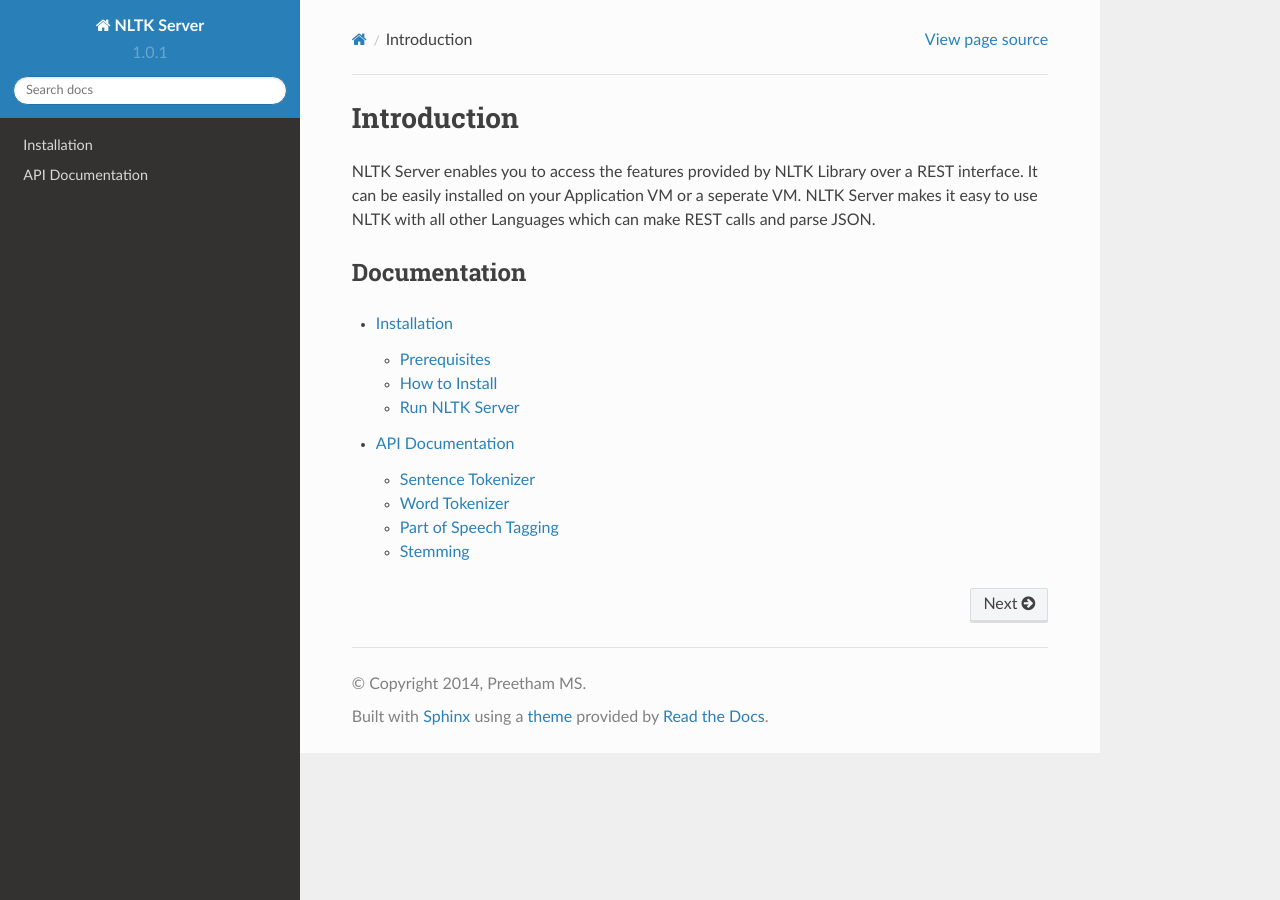
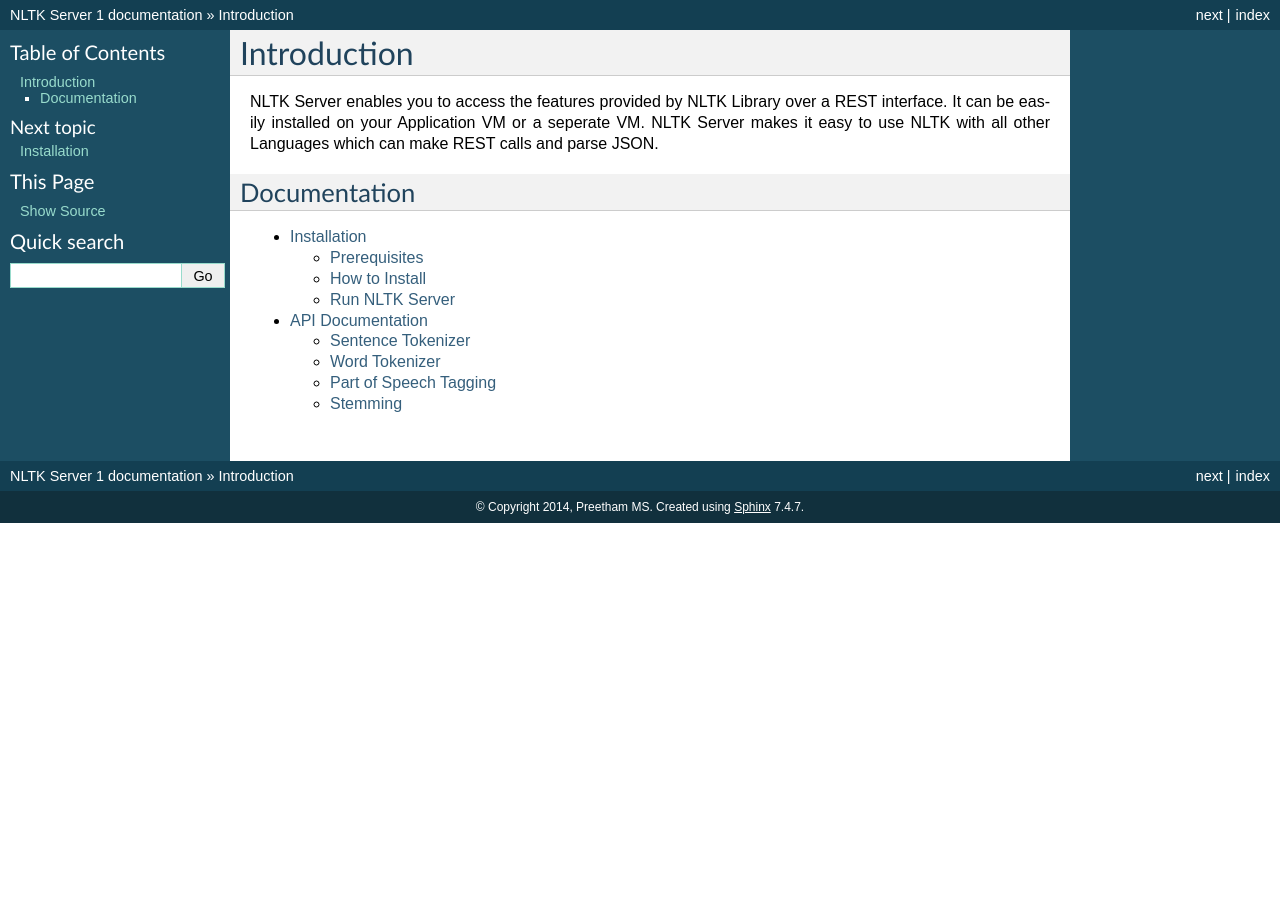
Before and after one commit to preems/nltk-server, a Sphinx documentation site: the page built from docs/source/index.rst, in a window 1280 px wide. Built offline with Sphinx 7.4.7, drawn with Linux system fonts in a browser that asks for light colours; some of the changed lines change nothing that is shown.

Commit message:
Merging Sphinx build conf.py
Signed-off-by: Preetham MS <me@preetham.in>

```diff
--- a/docs/source/conf-rtd.py
+++ /dev/null
@@ -1,266 +0,0 @@
-# -*- coding: utf-8 -*-
-#
-# NLTK Server documentation build configuration file, created by
-# sphinx-quickstart on Tue Dec 23 16:54:51 2014.
-#
-# This file is execfile()d with the current directory set to its
-# containing dir.
-#
-# Note that not all possible configuration values are present in this
-# autogenerated file.
-#
-# All configuration values have a default; values that are commented out
-# serve to show the default.
-
-import sys
-import os
-sys.path.append(os.path.abspath('sphinxcontrib'))
-
-# If extensions (or modules to document with autodoc) are in another directory,
-# add these directories to sys.path here. If the directory is relative to the
-# documentation root, use os.path.abspath to make it absolute, like shown here.
-#sys.path.insert(0, os.path.abspath('.'))
-
-# -- General configuration ------------------------------------------------
-
-# If your documentation needs a minimal Sphinx version, state it here.
-#needs_sphinx = '1.0'
-
-# Add any Sphinx extension module names here, as strings. They can be
-# extensions coming with Sphinx (named 'sphinx.ext.*') or your custom
-# ones.
-extensions = [
-    'sphinx.ext.autodoc',
-    'sphinx.ext.todo',
-    'sphinx.ext.ifconfig',
-    'httpdomain'
-]
-
-# Add any paths that contain templates here, relative to this directory.
-templates_path = ['_templates']
-
-# The suffix of source filenames.
-source_suffix = '.rst'
-
-# The encoding of source files.
-#source_encoding = 'utf-8-sig'
-
-# The master toctree document.
-master_doc = 'index'
-
-# General information about the project.
-project = u'NLTK Server'
-copyright = u'2014, Preetham MS'
-
-# The version info for the project you're documenting, acts as replacement for
-# |version| and |release|, also used in various other places throughout the
-# built documents.
-#
-# The short X.Y version.
-version = '1.0.1'
-# The full version, including alpha/beta/rc tags.
-release = '1'
-
-# The language for content autogenerated by Sphinx. Refer to documentation
-# for a list of supported languages.
-#language = None
-
-# There are two options for replacing |today|: either, you set today to some
-# non-false value, then it is used:
-#today = ''
-# Else, today_fmt is used as the format for a strftime call.
-#today_fmt = '%B %d, %Y'
-
-# List of patterns, relative to source directory, that match files and
-# directories to ignore when looking for source files.
-exclude_patterns = []
-
-# The reST default role (used for this markup: `text`) to use for all
-# documents.
-#default_role = None
-
-# If true, '()' will be appended to :func: etc. cross-reference text.
-#add_function_parentheses = True
-
-# If true, the current module name will be prepended to all description
-# unit titles (such as .. function::).
-#add_module_names = True
-
-# If true, sectionauthor and moduleauthor directives will be shown in the
-# output. They are ignored by default.
-#show_authors = False
-
-# The name of the Pygments (syntax highlighting) style to use.
-pygments_style = 'sphinx'
-
-# A list of ignored prefixes for module index sorting.
-#modindex_common_prefix = []
-
-# If true, keep warnings as "system message" paragraphs in the built documents.
-#keep_warnings = False
-
-
-# -- Options for HTML output ----------------------------------------------
-
-# The theme to use for HTML and HTML Help pages.  See the documentation for
-# a list of builtin themes.
-html_theme = 'default'
-#html_theme = "sphinx_rtd_theme"
-
-# Theme options are theme-specific and customize the look and feel of a theme
-# further.  For a list of options available for each theme, see the
-# documentation.
-#html_theme_options = {}
-
-# Add any paths that contain custom themes here, relative to this directory.
-html_theme_path = []
-#html_theme_path = [sphinx_rtd_theme.get_html_theme_path()]
-
-# The name for this set of Sphinx documents.  If None, it defaults to
-# "<project> v<release> documentation".
-#html_title = None
-
-# A shorter title for the navigation bar.  Default is the same as html_title.
-#html_short_title = None
-
-# The name of an image file (relative to this directory) to place at the top
-# of the sidebar.
-#html_logo = None
-
-# The name of an image file (within the static path) to use as favicon of the
-# docs.  This file should be a Windows icon file (.ico) being 16x16 or 32x32
-# pixels large.
-#html_favicon = None
-
-# Add any paths that contain custom static files (such as style sheets) here,
-# relative to this directory. They are copied after the builtin static files,
-# so a file named "default.css" will overwrite the builtin "default.css".
-html_static_path = ['_static']
-
-# Add any extra paths that contain custom files (such as robots.txt or
-# .htaccess) here, relative to this directory. These files are copied
-# directly to the root of the documentation.
-#html_extra_path = []
-
-# If not '', a 'Last updated on:' timestamp is inserted at every page bottom,
-# using the given strftime format.
-#html_last_updated_fmt = '%b %d, %Y'
-
-# If true, SmartyPants will be used to convert quotes and dashes to
-# typographically correct entities.
-#html_use_smartypants = True
-
-# Custom sidebar templates, maps document names to template names.
-#html_sidebars = {}
-
-# Additional templates that should be rendered to pages, maps page names to
-# template names.
-#html_additional_pages = {}
-
-# If false, no module index is generated.
-#html_domain_indices = True
-
-# If false, no index is generated.
-#html_use_index = True
-
-# If true, the index is split into individual pages for each letter.
-#html_split_index = False
-
-# If true, links to the reST sources are added to the pages.
-#html_show_sourcelink = True
-
-# If true, "Created using Sphinx" is shown in the HTML footer. Default is True.
-#html_show_sphinx = True
-
-# If true, "(C) Copyright ..." is shown in the HTML footer. Default is True.
-#html_show_copyright = True
-
-# If true, an OpenSearch description file will be output, and all pages will
-# contain a <link> tag referring to it.  The value of this option must be the
-# base URL from which the finished HTML is served.
-#html_use_opensearch = ''
-
-# This is the file name suffix for HTML files (e.g. ".xhtml").
-#html_file_suffix = None
-
-# Output file base name for HTML help builder.
-htmlhelp_basename = 'NLTKServerdoc'
-
-
-# -- Options for LaTeX output ---------------------------------------------
-
-latex_elements = {
-# The paper size ('letterpaper' or 'a4paper').
-#'papersize': 'letterpaper',
-
-# The font size ('10pt', '11pt' or '12pt').
-#'pointsize': '10pt',
-
-# Additional stuff for the LaTeX preamble.
-#'preamble': '',
-}
-
-# Grouping the document tree into LaTeX files. List of tuples
-# (source start file, target name, title,
-#  author, documentclass [howto, manual, or own class]).
-latex_documents = [
-  ('index', 'NLTKServer.tex', u'NLTK Server Documentation',
-   u'Preetham MS', 'manual'),
-]
-
-# The name of an image file (relative to this directory) to place at the top of
-# the title page.
-#latex_logo = None
-
-# For "manual" documents, if this is true, then toplevel headings are parts,
-# not chapters.
-#latex_use_parts = False
-
-# If true, show page references after internal links.
-#latex_show_pagerefs = False
-
-# If true, show URL addresses after external links.
-#latex_show_urls = False
-
-# Documents to append as an appendix to all manuals.
-#latex_appendices = []
-
-# If false, no module index is generated.
-#latex_domain_indices = True
-
-
-# -- Options for manual page output ---------------------------------------
-
-# One entry per manual page. List of tuples
-# (source start file, name, description, authors, manual section).
-man_pages = [
-    ('index', 'nltkserver', u'NLTK Server Documentation',
-     [u'Preetham MS'], 1)
-]
-
-# If true, show URL addresses after external links.
-#man_show_urls = False
-
-
-# -- Options for Texinfo output -------------------------------------------
-
-# Grouping the document tree into Texinfo files. List of tuples
-# (source start file, target name, title, author,
-#  dir menu entry, description, category)
-texinfo_documents = [
-  ('index', 'NLTKServer', u'NLTK Server Documentation',
-   u'Preetham MS', 'NLTKServer', 'One line description of project.',
-   'Miscellaneous'),
-]
-
-# Documents to append as an appendix to all manuals.
-#texinfo_appendices = []
-
-# If false, no module index is generated.
-#texinfo_domain_indices = True
-
-# How to display URL addresses: 'footnote', 'no', or 'inline'.
-#texinfo_show_urls = 'footnote'
-
-# If true, do not generate a @detailmenu in the "Top" node's menu.
-#texinfo_no_detailmenu = False
--- a/docs/source/conf.py
+++ b/docs/source/conf.py
@@ -14,7 +14,6 @@
 
 import sys
 import os
-import sphinx_rtd_theme
 sys.path.append(os.path.abspath('sphinxcontrib'))
 
 # If extensions (or modules to document with autodoc) are in another directory,
@@ -105,8 +104,8 @@
 
 # The theme to use for HTML and HTML Help pages.  See the documentation for
 # a list of builtin themes.
-#html_theme = 'default'
-html_theme = "sphinx_rtd_theme"
+html_theme = 'default'
+#html_theme = "sphinx_rtd_theme"
 
 # Theme options are theme-specific and customize the look and feel of a theme
 # further.  For a list of options available for each theme, see the
@@ -114,8 +113,8 @@
 #html_theme_options = {}
 
 # Add any paths that contain custom themes here, relative to this directory.
-#html_theme_path = []
-html_theme_path = [sphinx_rtd_theme.get_html_theme_path()]
+html_theme_path = []
+#html_theme_path = [sphinx_rtd_theme.get_html_theme_path()]
 
 # The name for this set of Sphinx documents.  If None, it defaults to
 # "<project> v<release> documentation".
```
